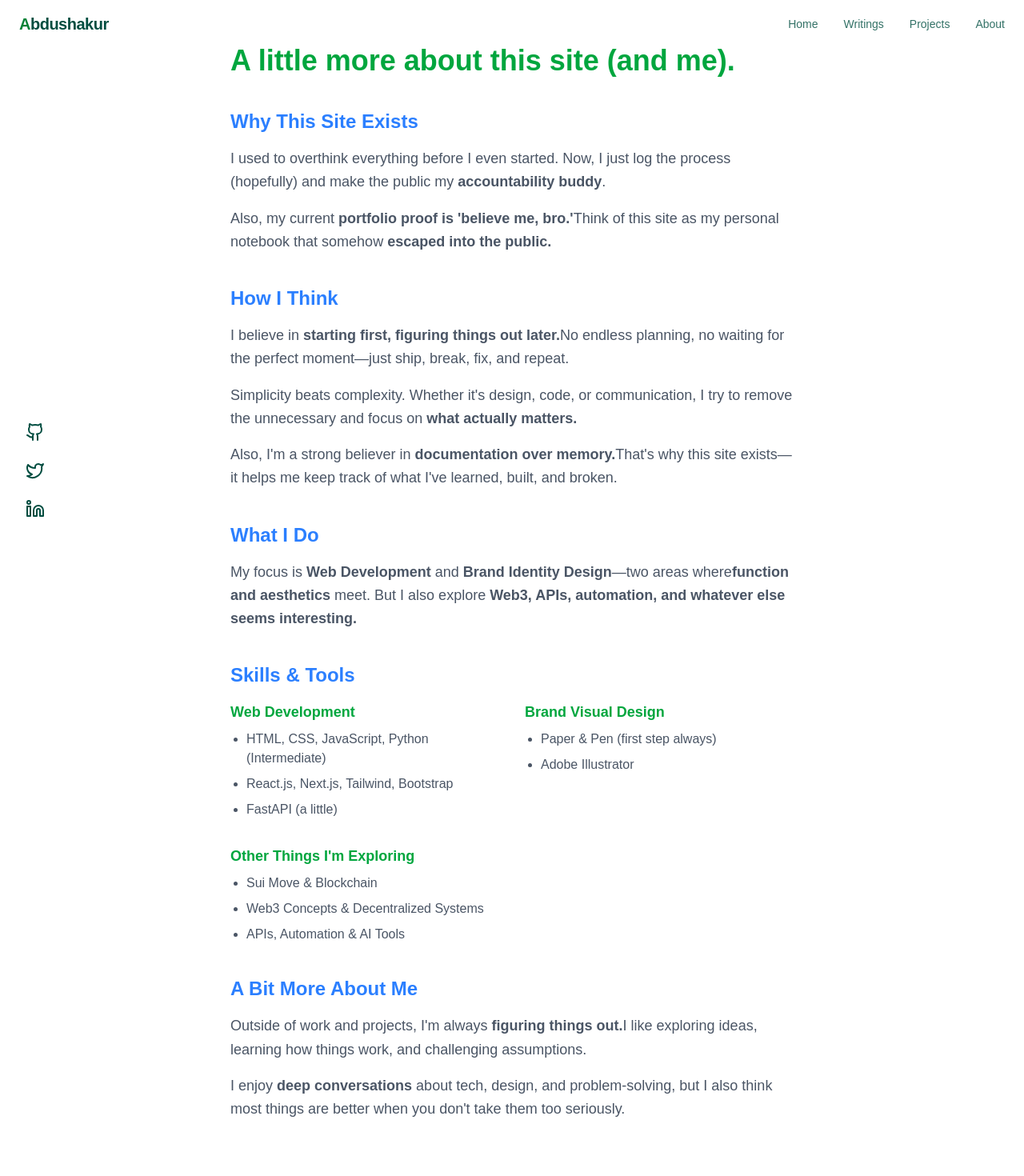
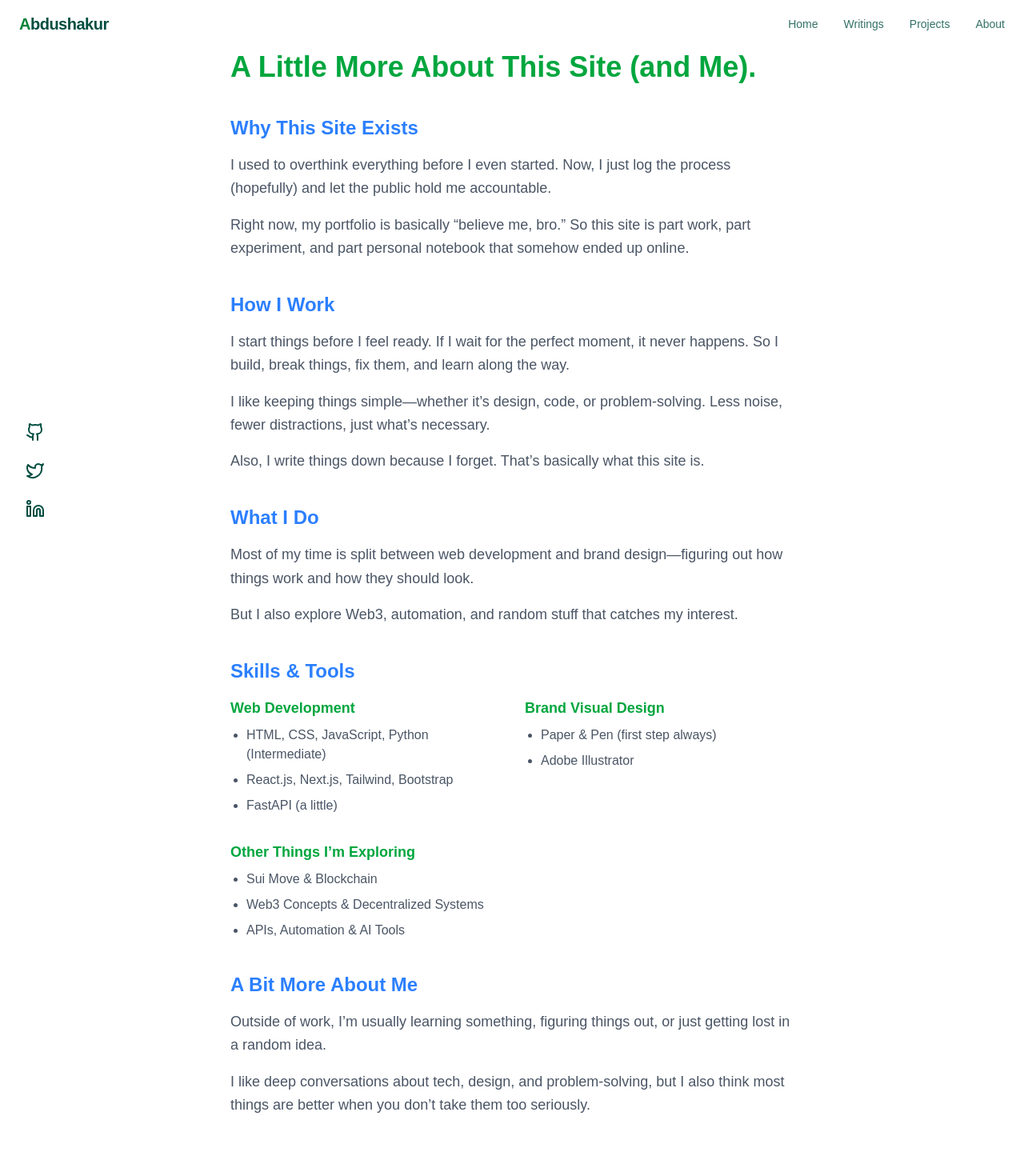
Before and after one commit to abdushakurob/abdushakurob.github.io, a Next.js app: page /about in a window 1280 px wide. Shown: the top 1470 px of the page at 80% size. Built offline with nearby package versions, Linux system fonts and the light colour scheme.

Commit message:
Update page.tsx about

```diff
--- a/app/about/page.tsx
+++ b/app/about/page.tsx
@@ -1,42 +1,43 @@
 export default function About() {
   return (
-    <div className="min-h-screen bg-base-100 text-base-content px-6 sm:px-12 md:px-24 py-14 max-w-4xl mx-auto">
+    <div className="min-h-screen bg-base-100 text-base-content px-6 sm:px-12 md:px-24 py-12 max-w-4xl mx-auto">
 
       {/* Header */}
-      <h1 className="text-4xl font-bold text-green-600 mb-6">A little more about this site (and me).</h1>
+      <h1 className="text-4xl mt-4 font-bold text-green-600 mb-6">A Little More About This Site (and Me).</h1>
 
       {/* Why This Site Exists */}
       <h2 className="text-2xl font-semibold text-blue-500 mt-10 mb-4">Why This Site Exists</h2>
       <p className="text-lg text-gray-600 leading-relaxed">
         I used to overthink everything before I even started. Now, I just log the process (hopefully)
-        and make the public my <strong>accountability buddy</strong>.
+        and let the public hold me accountable.
       </p>
       <p className="text-lg text-gray-600 leading-relaxed mt-4">
-        Also, my current <strong>portfolio proof is &apos;believe me, bro.&apos;</strong>
-        Think of this site as my personal notebook that somehow <strong>escaped into the public.</strong>
+        Right now, my portfolio is basically “believe me, bro.” So this site is part work,
+        part experiment, and part personal notebook that somehow ended up online.
       </p>
 
-      {/* How I Think */}
-      <h2 className="text-2xl font-semibold text-blue-500 mt-10 mb-4">How I Think</h2>
+      {/* How I Work */}
+      <h2 className="text-2xl font-semibold text-blue-500 mt-10 mb-4">How I Work</h2>
       <p className="text-lg text-gray-600 leading-relaxed">
-        I believe in <strong>starting first, figuring things out later.</strong>
-        No endless planning, no waiting for the perfect moment—just ship, break, fix, and repeat.
+        I start things before I feel ready. If I wait for the perfect moment, it never happens.
+        So I build, break things, fix them, and learn along the way.
       </p>
       <p className="text-lg text-gray-600 leading-relaxed mt-4">
-        Simplicity beats complexity. Whether it&apos;s design, code, or communication,
-        I try to remove the unnecessary and focus on <strong>what actually matters.</strong>
+        I like keeping things simple—whether it’s design, code, or problem-solving.
+        Less noise, fewer distractions, just what’s necessary.
       </p>
       <p className="text-lg text-gray-600 leading-relaxed mt-4">
-        Also, I&apos;m a strong believer in <strong>documentation over memory.</strong>
-        That&apos;s why this site exists—it helps me keep track of what I&apos;ve learned, built, and broken.
+        Also, I write things down because I forget. That’s basically what this site is.
       </p>
 
       {/* What I Do */}
       <h2 className="text-2xl font-semibold text-blue-500 mt-10 mb-4">What I Do</h2>
       <p className="text-lg text-gray-600 leading-relaxed">
-        My focus is <strong>Web Development</strong> and <strong>Brand Identity Design</strong>—two areas where
-        <strong>function and aesthetics</strong> meet. But I also explore <strong>Web3, APIs, automation,
-        and whatever else seems interesting.</strong>
+        Most of my time is split between web development and brand design—figuring out
+        how things work and how they should look.
+      </p>
+      <p className="text-lg text-gray-600 leading-relaxed mt-4">
+        But I also explore Web3, automation, and random stuff that catches my interest.
       </p>
 
       {/* Skills */}
@@ -58,7 +59,7 @@ export default function About() {
           </ul>
         </div>
         <div>
-          <h3 className="text-lg font-semibold text-green-600">Other Things I&apos;m Exploring</h3>
+          <h3 className="text-lg font-semibold text-green-600">Other Things I’m Exploring</h3>
           <ul className="list-disc pl-5 text-gray-600 space-y-2 mt-2">
             <li>Sui Move &amp; Blockchain</li>
             <li>Web3 Concepts &amp; Decentralized Systems</li>
@@ -67,15 +68,15 @@ export default function About() {
         </div>
       </div>
 
-      {/* A Little More About Me */}
+      {/* A Bit More About Me */}
       <h2 className="text-2xl font-semibold text-blue-500 mt-10 mb-4">A Bit More About Me</h2>
       <p className="text-lg text-gray-600 leading-relaxed">
-        Outside of work and projects, I&apos;m always <strong>figuring things out.</strong>
-        I like exploring ideas, learning how things work, and challenging assumptions.
+        Outside of work, I’m usually learning something, figuring things out,
+        or just getting lost in a random idea.
       </p>
       <p className="text-lg text-gray-600 leading-relaxed mt-4">
-        I enjoy <strong>deep conversations</strong> about tech, design, and problem-solving,
-        but I also think most things are better when you don&apos;t take them too seriously.
+        I like deep conversations about tech, design, and problem-solving,
+        but I also think most things are better when you don’t take them too seriously.
       </p>
     </div>
   );
```
